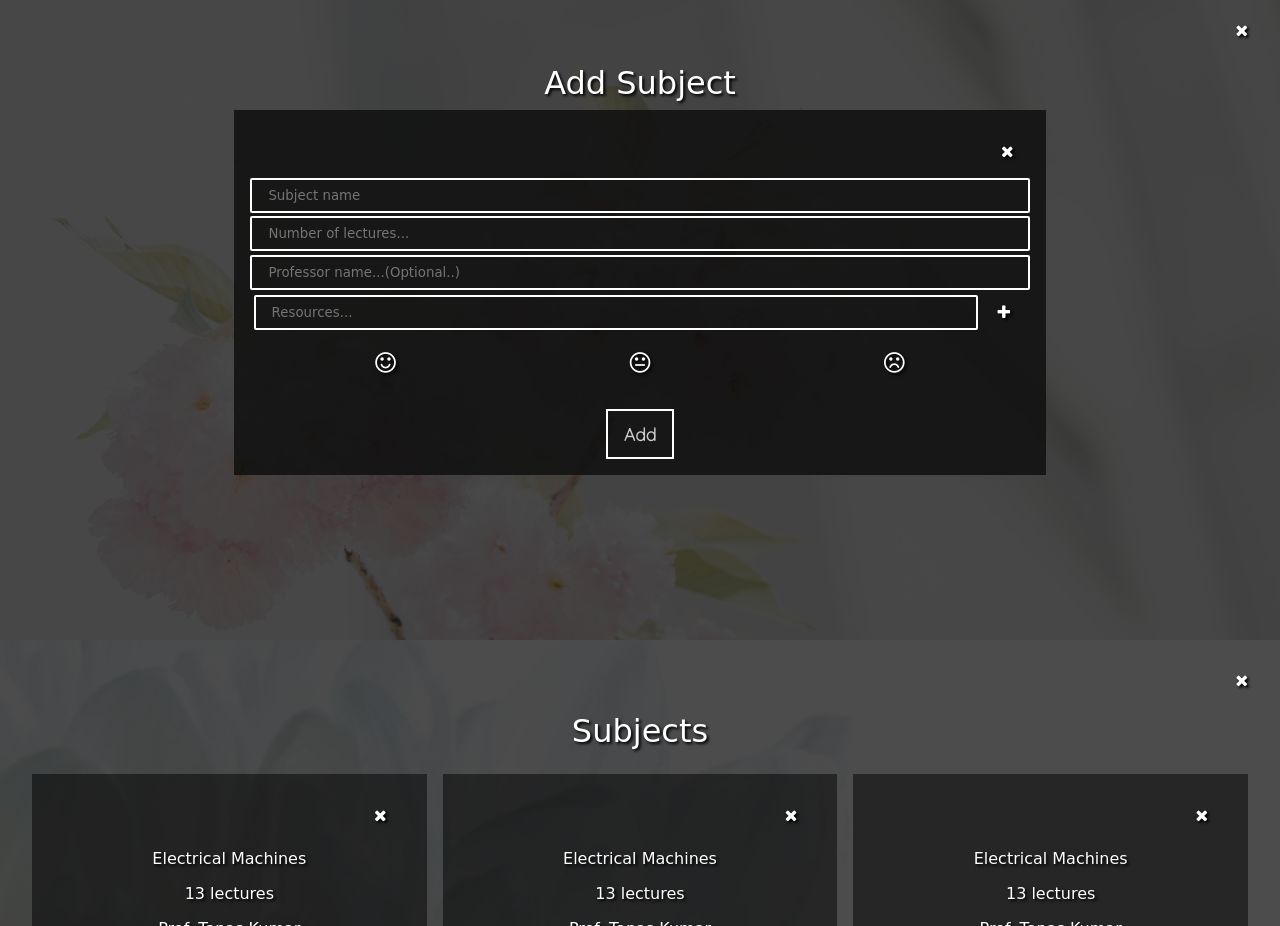
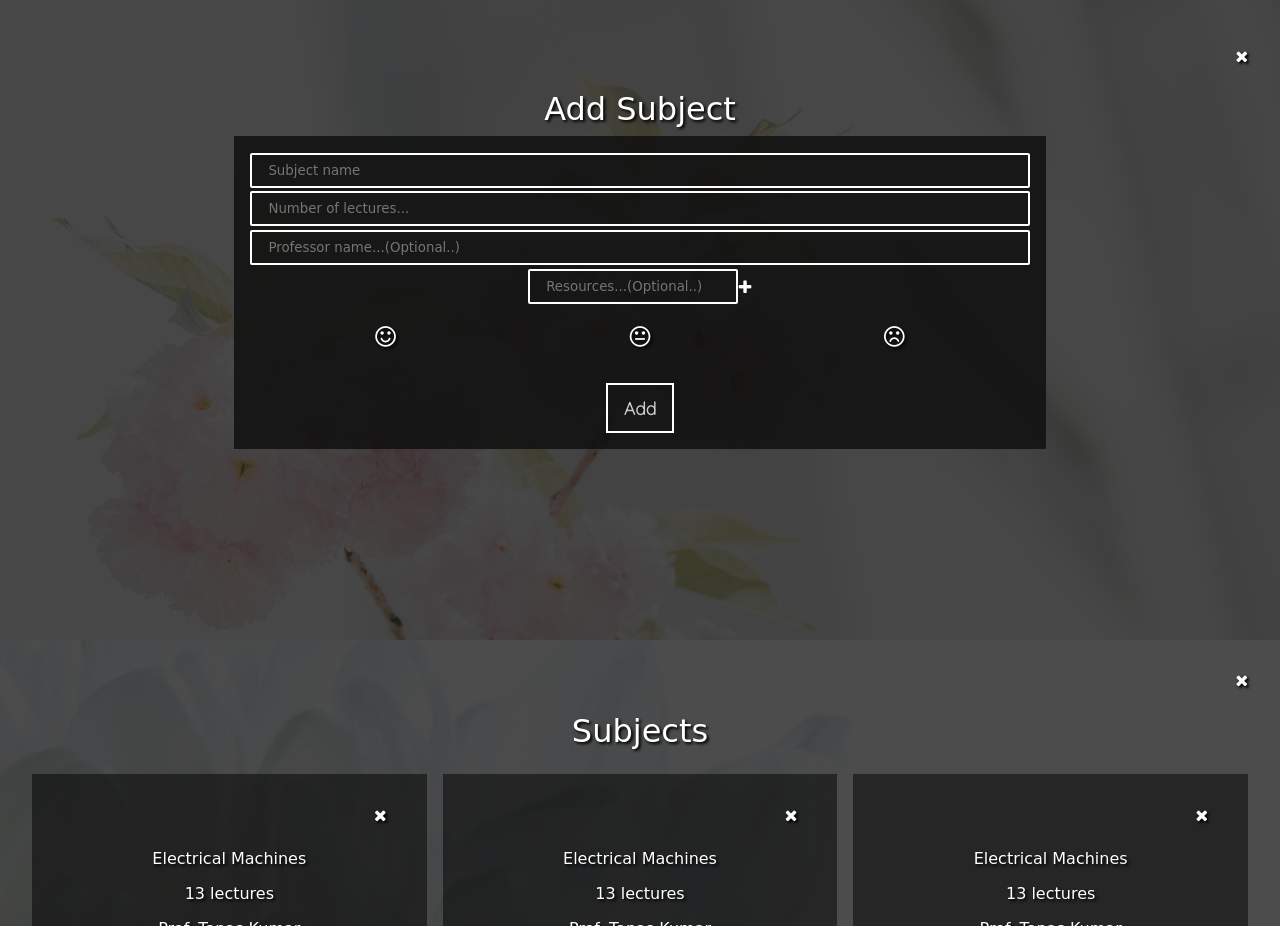
Before and after one commit to ilovetolearnbycode/watcher-app-static-webpage, a plain HTML site: page public/index.html in a window 1280 px wide. Shown: the part 960-1886 px from the top of the page. Drawn offline with Linux system fonts and the light colour scheme; a web font is replaced by a local one.

Commit message:
updated the html content
resources boxs and satisfaction level indicators are updated!!!!

```diff
--- a/public/index.html
+++ b/public/index.html
@@ -24,9 +24,6 @@
         </li>
         <li>
           <a href="#subjectsList"><i class="fa fa-list"></i></a>
-        </li>
-        <li class="hide_desktop">
-          <a href="#"><i class="fa fa-bars"></i></a>
         </li>
       </nav>
     </header>
@@ -60,7 +57,6 @@
         <p class="close"><i class="fa fa-close"></i></p>
         <h1>Add Subject</h1>
         <form id="add_subject_form" class="black-bg-form">
-          <p class="close"><i class="fa fa-close"></i></p>
           <input
             type="text"
             name="subjectName"
@@ -83,14 +79,24 @@
             id="profName"
             placeholder="Professor name...(Optional..)"
           />
-          <div class="resources_accordion">
-            <input
-              type="text"
-              name="resources"
-              id="resources"
-              placeholder="Resources..."
-            />
-            <p class="add_more_resources"><i class="fa fa-plus"></i></p>
+          <div class="resources_container">
+
+            <div class="resources_accordion" id="resource_container_id">
+              <div class="p_container_wrapper" id="p_container_wrapper">
+
+                <div class="p_container">
+                  <input
+                  type="text"
+                  name="resources"
+                  placeholder="Resources...(Optional..)"
+                  />
+               </div>
+
+              </div>
+              <i class="fa fa-plus add_more_resources"></i>
+            </div>
+
+
           </div>
           <!-- this is the container where the status shows! -->
           <div class="satisfaction_container">
@@ -99,13 +105,14 @@
             <p class="satisfaction-icons"><i class="fa fa-frown-o"></i></p>
           </div>
 
-          <button class="submitAddSubject" type="submit">Add</button>
+          <button class="submitAddSubject"
+          id="submitAddSubject" type="submit">Add</button>
         </form>
       </div>
     </div>
     <!-- adding the subject html -->
 
-    <!-- lissting all the subjects html -->
+    <!-- listing all the subjects html -->
     <div class="subjects-container" id="subjectsList">
       <div class="overlay-container">
         <p class="close fa fa-close"></p>
@@ -242,5 +249,8 @@
       </div>
     </footer>
     <!-- /footer -->
+
+
+    <script type="text/javascript" src="./js/client.js"></script>
   </body>
 </html>
```
